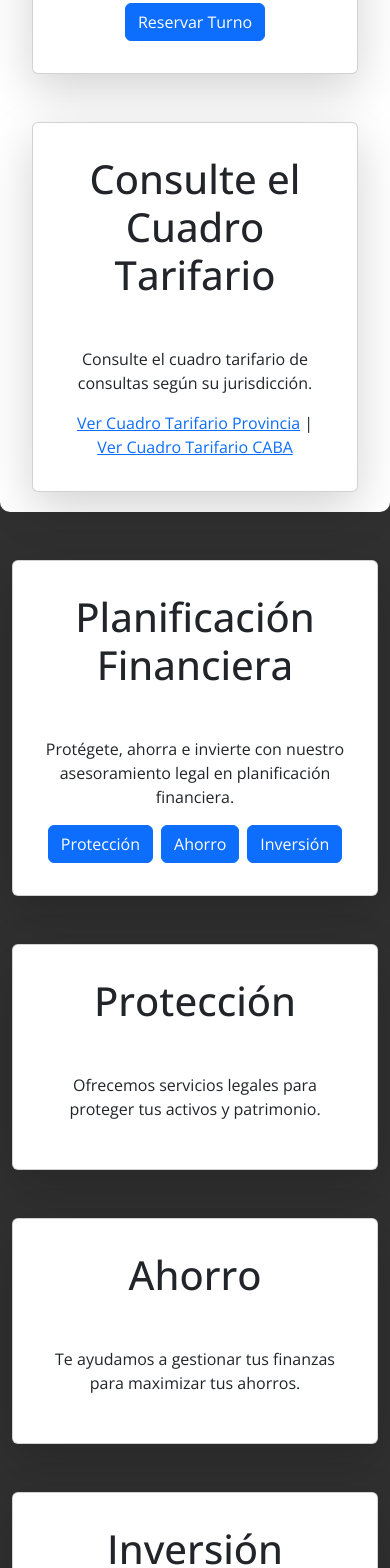
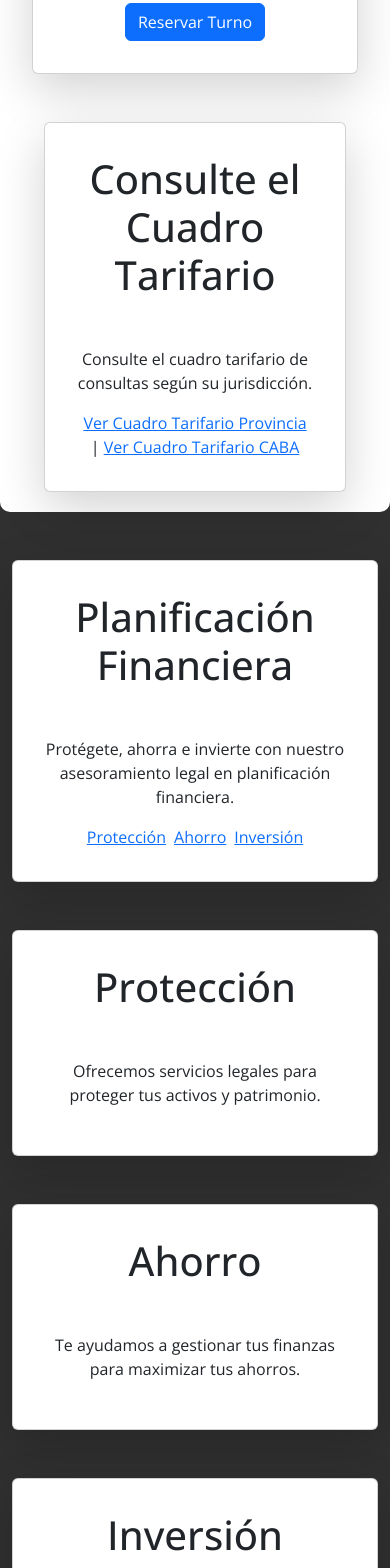
Before and after one commit to anagonzalezS/estudiojuridicopagina, a React (Create React App) app: page / in a window 390 px wide. Shown: the part 3780-5348 px from the top of the page. Built offline with nearby package versions, Linux system fonts and the light colour scheme; a web font is replaced by a local one.

Commit message:
contacto modifique

```diff
--- a/src/components/Contact.jsx
+++ b/src/components/Contact.jsx
@@ -91,13 +91,15 @@ function Contact() {
 
   return (
     <section id="contact" className="wow fadeIn contact-section" style={sectionStyle}>
-      <div className="container">
-        <div className="row">
-          <div className="col-md-12">
-            <h2 className="wow bounceIn" data-wow-offset="100" data-wow-delay="0.5s">
-              <span style={textStyle}>CONTACTANOS</span>
-            </h2>
+    <div className="container">
+      <div className="row">
+        <div className="col-md-12">
+          <h2 className="wow bounceIn text-center" data-wow-offset="100" data-wow-delay="0.5s" style={{ marginTop: '20px', marginBottom: '20px', color: '#ffffff', fontSize: '24px', fontWeight: 'bold' }}>
+            <span style={textStyle}>CONTACTANOS</span>
+          </h2>
           </div>
+          </div>
+          <div className="row">
           <div className="col-md-6 col-sm-6 col-xs-12 wow fadeInLeft" data-wow-offset="50" data-wow-delay="0.9s" style={formContainerStyle}>
             <h3 style={{ color: '#ffffff' }}>¡Déjanos tu consulta y te responderemos cuanto antes!</h3>
             <form onSubmit={handleSubmit}>
@@ -122,11 +124,16 @@ function Contact() {
             </form>
             {showAlert && <div style={{ color: 'red' }}>{formError}</div>}
           </div>
+          </div>
+
+          <div className="row">
+
           <div className="col-md-6 col-sm-6 col-xs-12 wow fadeInRight" data-wow-offset="50" data-wow-delay="0.6s">
             <address>
               <p className="address-title" style={{ ...textStyle, ...titleStyle }}><FontAwesomeIcon icon={faMapMarkerAlt} /> Ubicación</p>
               <span style={textStyle}>CABA- Bs As</span>
               <p className="address-title" style={{ ...textStyle, ...titleStyle }}><FontAwesomeIcon icon={faClock} /> Horarios</p>
+
               <span style={textStyle}>Lunes a Viernes de 8 a 16 hs</span>
             </address>
           </div>
--- a/src/components/Planificacion.jsx
+++ b/src/components/Planificacion.jsx
@@ -6,11 +6,11 @@ import 'animate.css/animate.min.css';
 function Planificacion() {
   useEffect(() => {
     const wow = new WOW.WOW({
-        boxClass: 'wow', // Clase CSS aplicada a elementos WOW
-        animateClass: 'animated', // Clase CSS para las animaciones de WOW
-        offset: 0, // Distancia en píxeles para activar la animación
-        mobile: false, // Desactiva las animaciones en dispositivos móviles
-        live: true // Detecta cambios en el DOM y activa las animaciones
+      boxClass: 'wow',
+      animateClass: 'animated',
+      offset: 0,
+      mobile: false, // Dejar esto en false si no quieres animaciones en dispositivos móviles
+      live: true,
     });
     wow.init();
   }, []);
@@ -24,9 +24,9 @@ function Planificacion() {
               <h2 className="card-title text-center">Planificación Financiera</h2>
               <p className="card-text text-center">Protégete, ahorra e invierte con nuestro asesoramiento legal en planificación financiera.</p>
               <div className="text-center">
-                  <a href="#protection" className="btn btn-primary me-2">Protección</a>
-                  <a href="#savings" className="btn btn-primary me-2">Ahorro</a>
-                  <a href="#investment" className="btn btn-primary">Inversión</a>
+                <a href="#protection" className="me-2">Protección</a>
+                <a href="#savings" className="me-2">Ahorro</a>
+                <a href="#investment">Inversión</a>
               </div>
             </div>
           </div>
@@ -56,7 +56,7 @@ function Planificacion() {
           </div>
         </div>
       </div>
-        <div id="investment" className="row justify-content-center mt-5 mb-5"> {/* Añadido mb-5 para agregar margen inferior */}
+      <div id="investment" className="row justify-content-center mt-5 mb-5">
         <div className="col-md-8">
           <div className="card p-3 shadow-lg wow fadeInUp" data-wow-duration="1s">
             <div className="card-body">
--- a/src/components/Turno.jsx
+++ b/src/components/Turno.jsx
@@ -76,7 +76,9 @@ function Turno() {
           </div>
         </div> {/* Cierre del primer bloque de row y col */}
 
-        <div className="row justify-content-center mt-5">
+        <div className="container mt-5">
+        <div className="row justify-content-center">
+
           <div className="col-md-8">
             <div className="card p-3 shadow-lg">
               <div className="card-body">
@@ -90,7 +92,9 @@ function Turno() {
               </div>
             </div>
           </div>
-        </div>
+          </div>
+          </div>
+
       </div>
     </section>
   );
```
Lines whose indentation alone changed are shown as unchanged.
